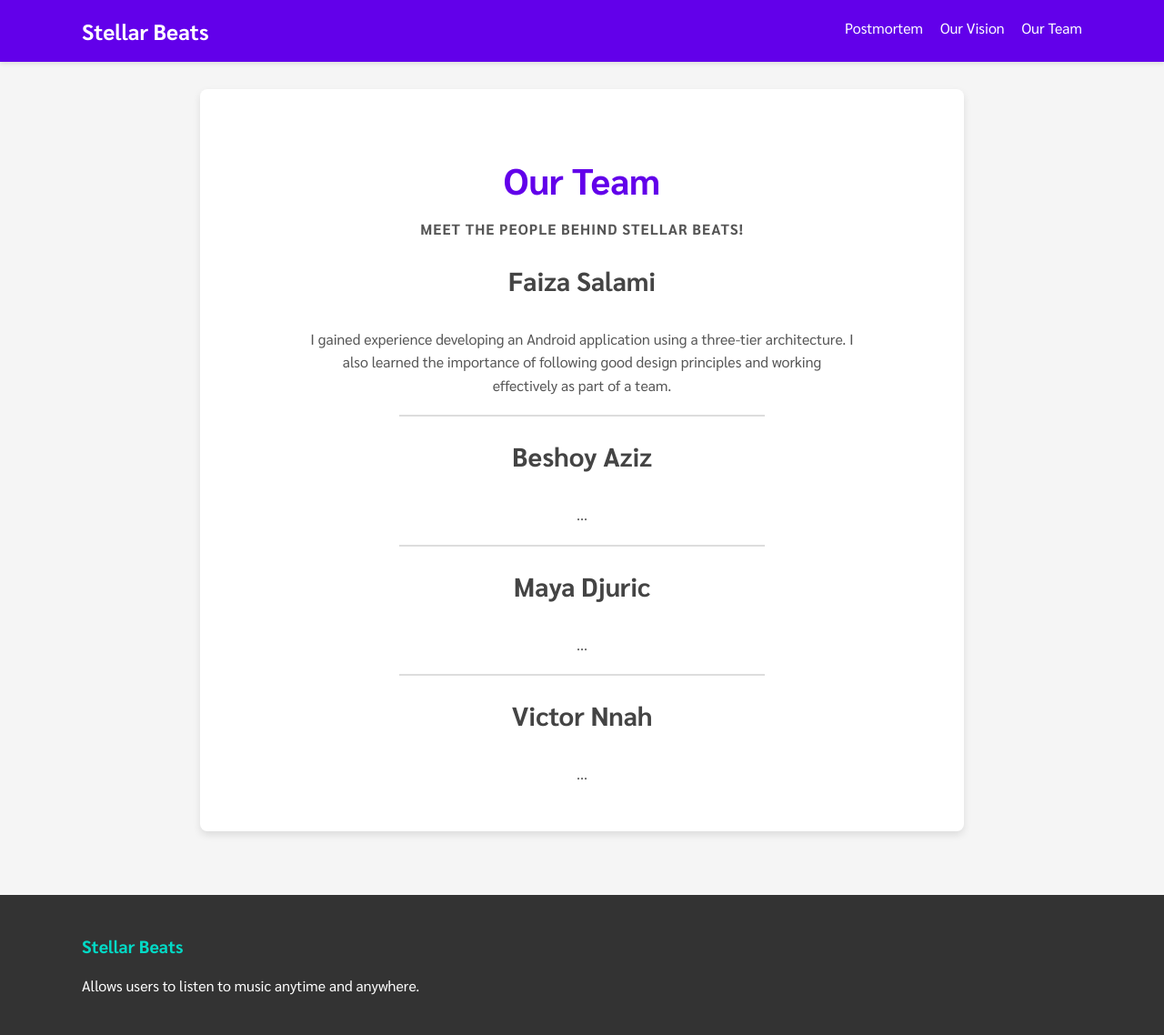
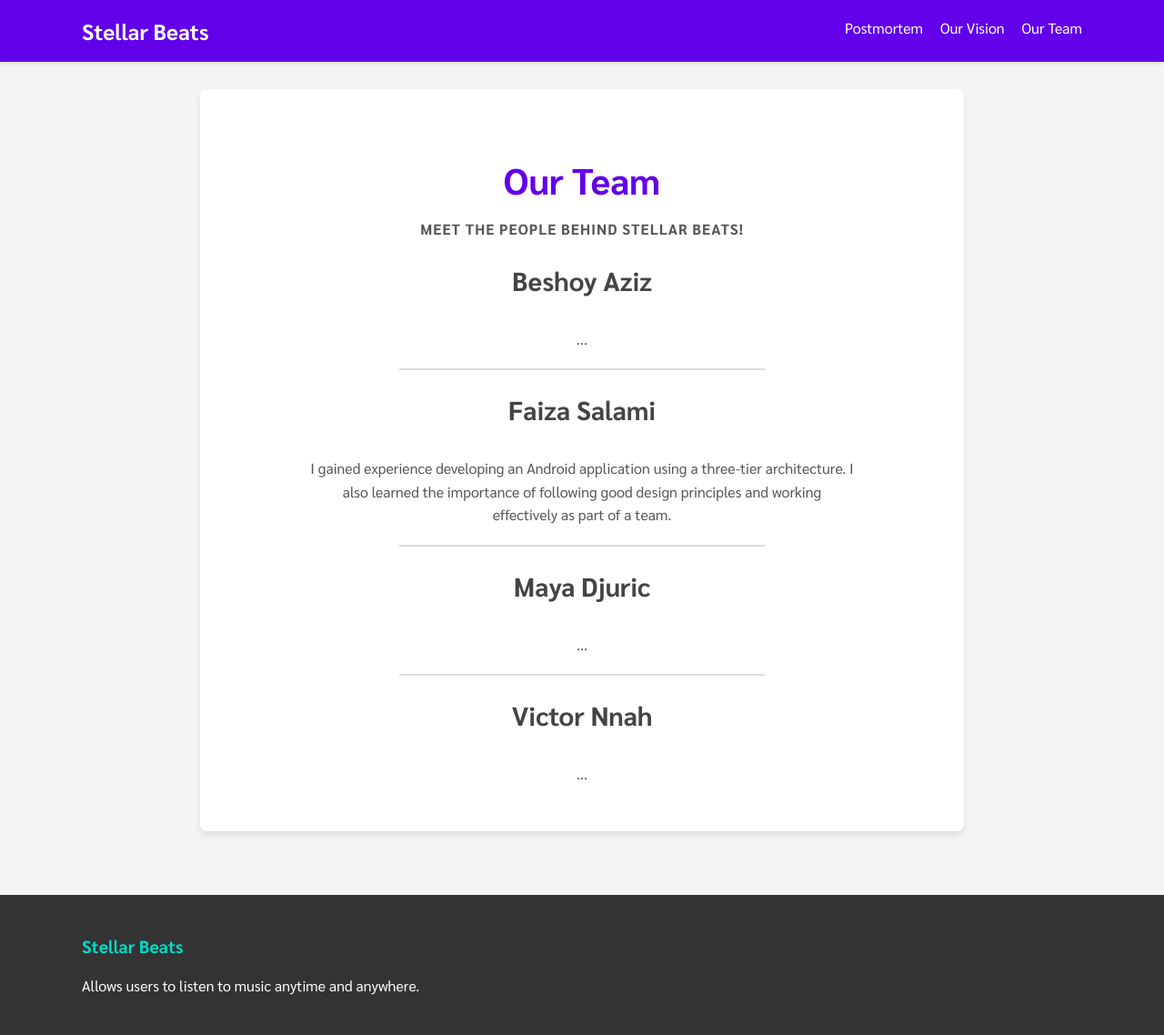
Before and after one commit to f-osss/Stellar-Beats, a Jekyll site: the page built from team.markdown, in a window 1280 px wide. Shown: the whole page at 91% size. Built offline with Jekyll 4.4.1, drawn with Linux system fonts in a browser that asks for light colours.

Commit message:
Update team.markdown

```diff
--- a/team.markdown
+++ b/team.markdown
@@ -10,12 +10,12 @@ permalink: /team/
     <h1>Our Team</h1>
     <p class="team-intro">Meet the people behind Stellar Beats!</p>
 
+    <h3>Beshoy Aziz</h3>
+    <p>...</p>
+    <hr>
+
     <h3>Faiza Salami</h3>
     <p>I gained experience developing an Android application using a three-tier architecture. I also learned the importance of following good design principles and working effectively as part of a team.</p>
-    <hr>
-
-    <h3>Beshoy Aziz</h3>
-    <p>...</p>
     <hr>
 
     <h3>Maya Djuric</h3>
```
